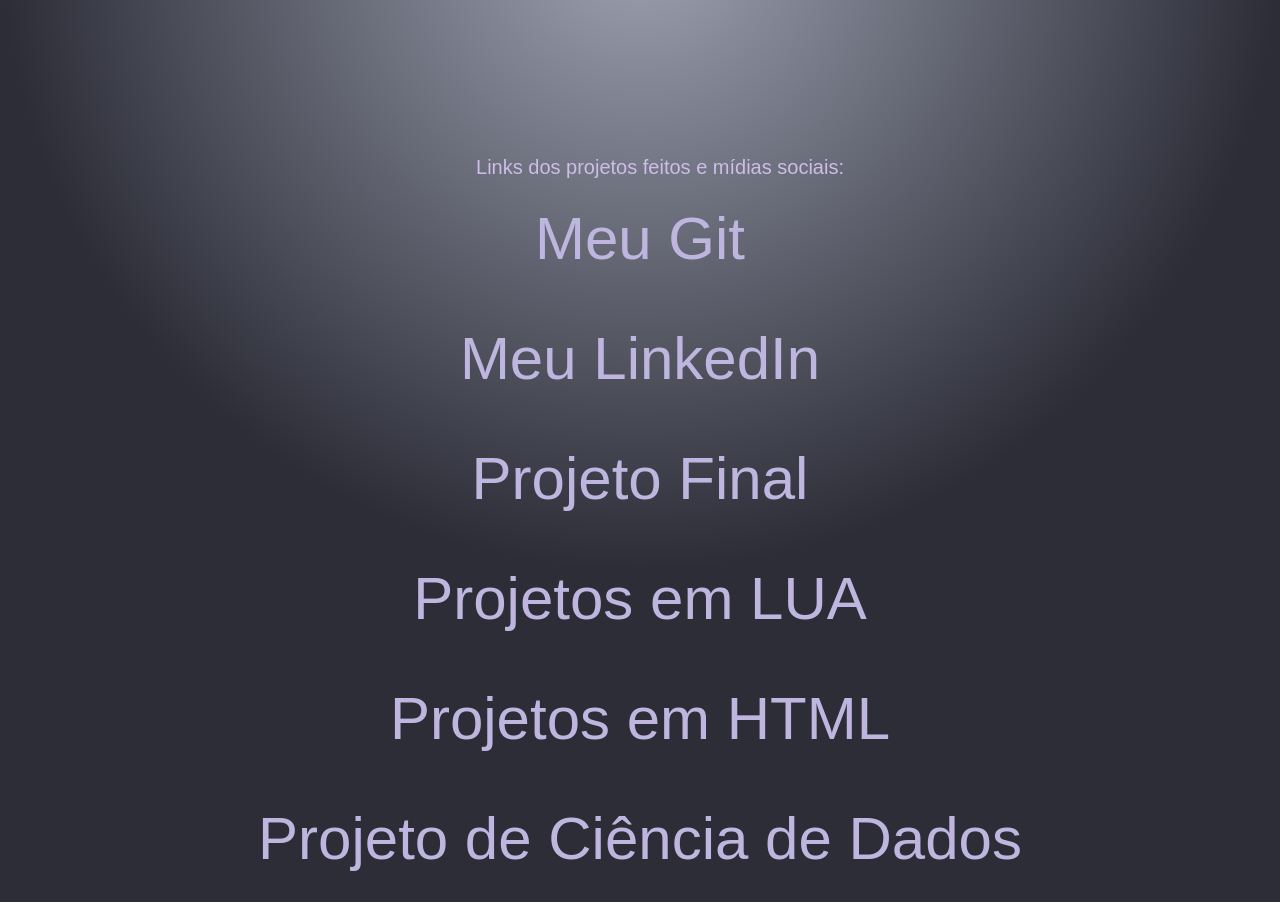
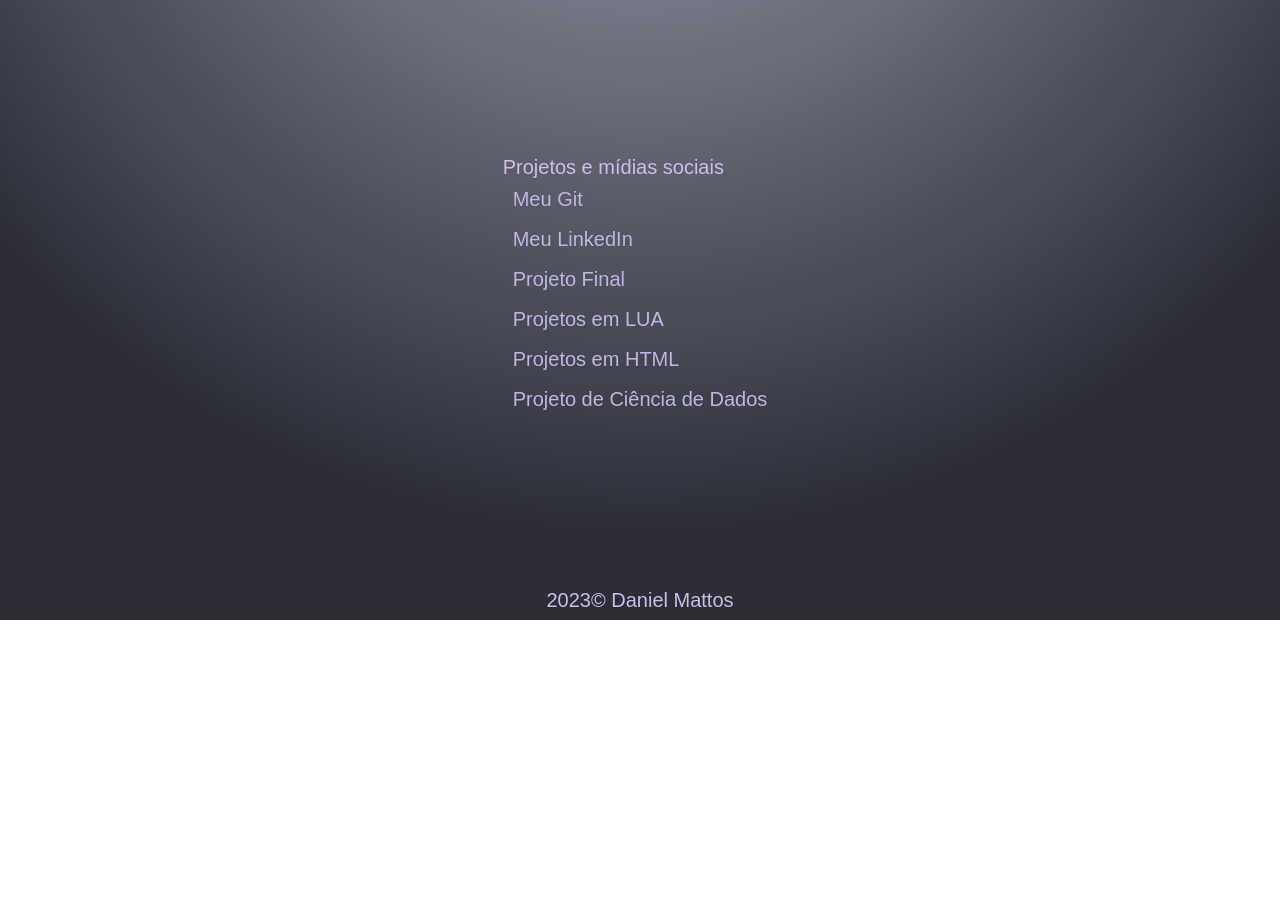
Before and after one commit to summonsumo/daniel-mattos-dev.github.io, a plain HTML site: page index.html in a window 1280 px wide. Shown: the part 1240-2142 px from the top of the page. After the commit the page ends 1860 px from the top, so only its background shows below. Drawn offline with Linux system fonts and the light colour scheme; a web font is replaced by a local one.

Commit message:
Versão Delta

```diff
--- a/index.html
+++ b/index.html
@@ -16,7 +16,7 @@
     </div>
     <div id = "profession">
         <h2>Carreira profissional</h2>
-        Comecei estagiando em um laboratório de parasitologia na UFRJ, enquanto fazia o curso de biomedicina. Mudei-me para Brasília e comecei a cursar Administração. Lá em Brasília, comecei a trabalhar na venda de frangos com um colega, estruturando a logística e marketing junto com o mesmo.
+        Comecei estagiando em um laboratório de parasitologia na UFRJ, enquanto fazia o curso de biomedicina. Mudei-me para Brasília e comecei a cursar Administração. Em Brasília, comecei a trabalhar na venda de frangos com um colega, estruturando a logística e marketing junto com o mesmo.
         Em Santa Catarina, atuei como figurante em produções audiovisuais,
         trabalhei como operador de telemarketing na venda de seguros. Atualmente,
         encontrei-me no ramo alimentício, começando como cumim e galgando para a cozinha, onde trabalhei em diversos restaurantes. Atualmente estou na cozinha de uma empresa atacadista.
@@ -32,7 +32,7 @@
         <img src = "Fotos\Foto_Daniel_Mattos.png" width="300px" height = "250px">
 </div>
         <div id = "links">
-        <ul>Links dos projetos feitos e mídias sociais:
+        <ul>Projetos e mídias sociais
 
         <li><a href="https://github.com/summonsumo" target="_blank" class="externo">Meu Git</a>
         <li><a href="https://www.linkedin.com/in/daniel-mattos-dev/"target="_blank" class="externo" >Meu LinkedIn</a>
--- a/style.css
+++ b/style.css
@@ -9,7 +9,7 @@
     justify-content: center;
     align-items: center;
     background: rgb(159,163,179);
-    background: radial-gradient(circle, rgba(159,163,179,1) 0%, rgba(44,45,55,1) 48%);
+    background: radial-gradient(circle, rgba(159,163,179,1) 0%, rgba(44,45,55,1) 75%);
     text-align: center;
     font-family: 'Tilt Neon', sans-serif;
     font-size: 20px;
@@ -64,23 +64,32 @@
 }
 
 #links {
-    display: flex;
-    justify-content: center;
-    align-items: center;
+    display: inline-block;
     margin: 150px;
+    text-align: left;
 
+}
+
+#links ul{
+    margin-right: auto;
 }
 
 #links a {
     text-decoration: none;
+    justify-content: center;
+    align-items: left;
     color: rgb(191, 182, 224);
     transition: background-color 0.3s, color 0.3s;
     line-height: 200%;
-    font-size: 3em;
-    padding: 20px;
+    font-size: 1em;
+    padding: 10px;
+    margin-top: 70px;
+    margin-bottom: 30px;
     margin-right: 40px;
 
 }
+
+
 
 #links a:hover {
     background-color: rgb(92, 58, 215);
```
